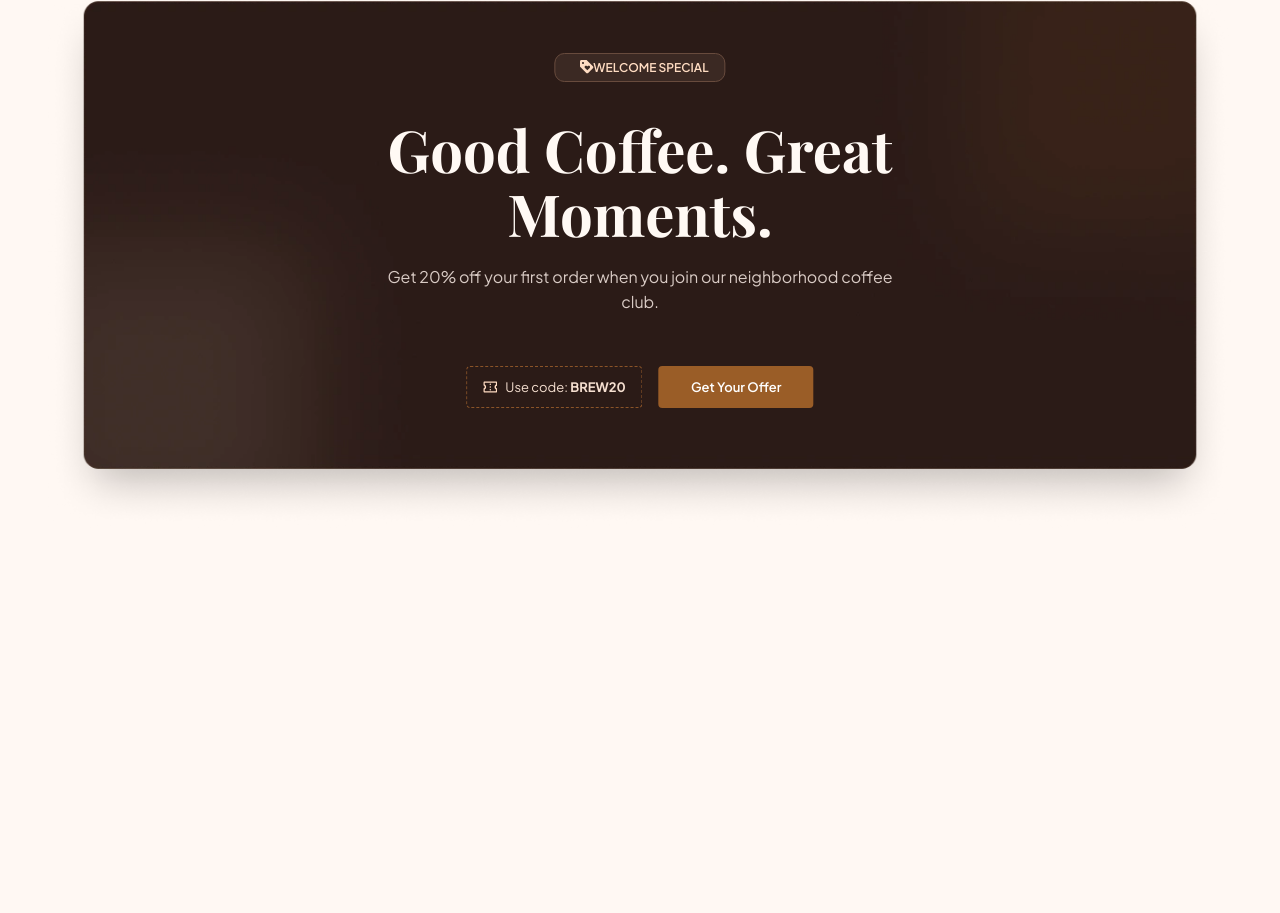
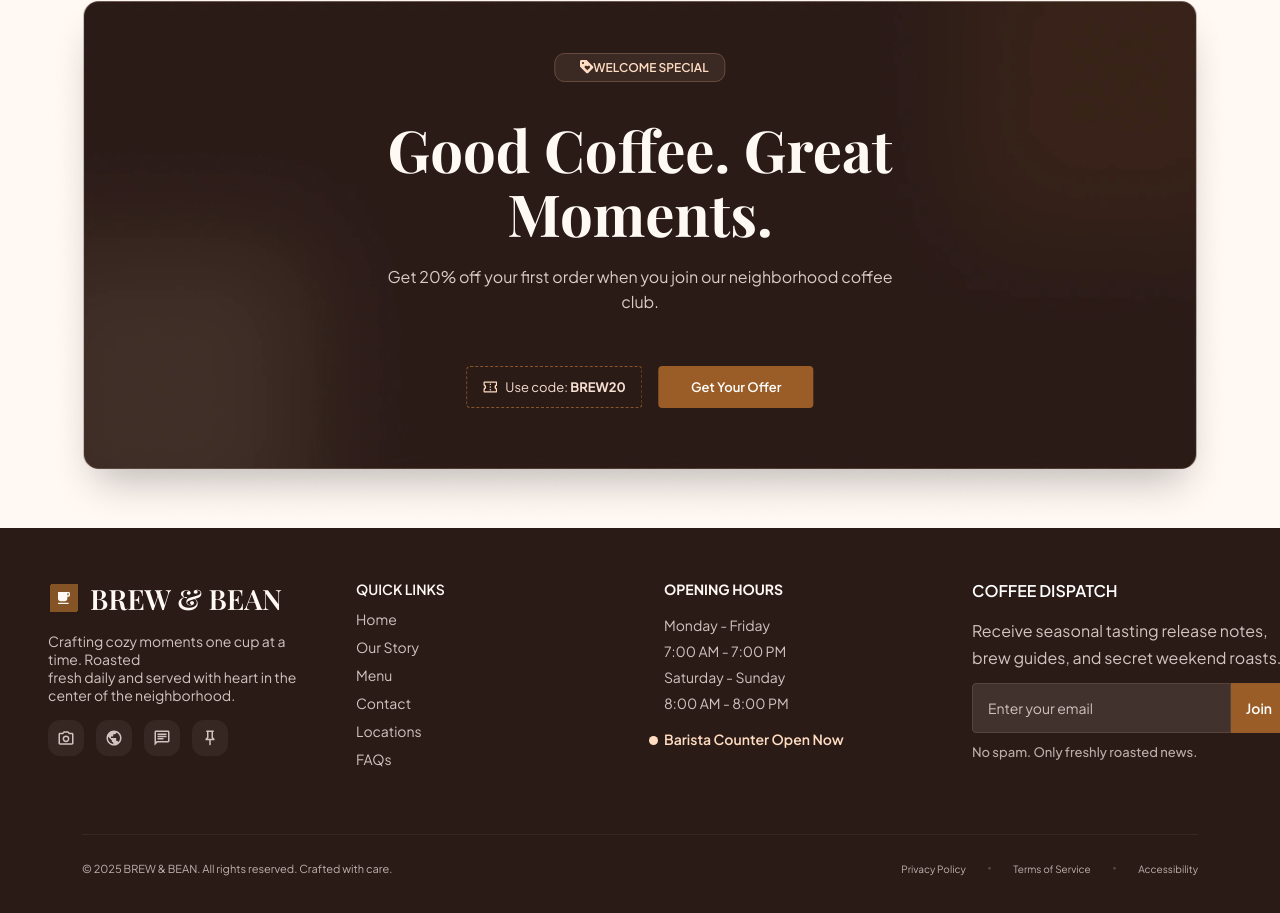
Before and after one commit to ahmad-qalalwi/last-css-task, a plain HTML site: page index.html in a window 1280 px wide. Shown: the part 2414-3327 px from the top of the page. Before the commit the page ends 2942 px from the top, so only its background shows below. Drawn offline with nearby package versions, Linux system fonts and the light colour scheme; a web font is replaced by a local one.

Commit message:
finish last part

```diff
--- a/assets/css/main.css
+++ b/assets/css/main.css
@@ -213,6 +213,5 @@ width: 150px;
     right: 0;
     bottom: auto;
     z-index: 2;
-
     background-color:#FFF8F3 ;
 }
--- a/assets/css/main5.css
+++ b/assets/css/main5.css
@@ -31,7 +31,6 @@
     padding: 6px 16px 6px 38px;
 
     white-space: nowrap;
-    /* z-index: 2; */
 }
 
 .icon4{
@@ -66,7 +65,7 @@
 
     margin: 0;
 
-    /* z-index: 2; */
+
 }
 
 .desc4{
@@ -86,7 +85,7 @@
 
     margin: 0;
 
-    /* z-index: 2; */
+
 }
 
 .buttons4{
@@ -102,7 +101,7 @@
 
     gap: 16px;
 
-    /* z-index: 2; */
+
 }
 
 .code4{
@@ -142,7 +141,7 @@
     border-radius: 4px;
 
     background-color: #9a5d27;
-    color: white;
+    color: #FFFF;
 
     font-family: "Plus Jakarta Sans";
     font-size: 13px;
@@ -220,7 +219,7 @@
 
         margin: 0;
 
-        /* z-index: 2; */
+
     }
 
     .title4{
@@ -316,7 +315,7 @@ font-family: "Plus Jakarta Sans";
 
         margin: 0;
 
-        /* z-index: 2; */
+
     }
 
     .title4{
--- /dev/null
+++ b/assets/css/main6.css
@@ -0,0 +1,316 @@
+.footer{
+    background-color: #2B1B17;
+}
+.footer .footlog h2{
+    color: #FFF8F3;
+    cursor: pointer;
+}
+.rowpart{
+    width: calc( ( 100% - 144px ) / 4 );
+    margin-bottom: 49px;
+
+
+}
+.mar{
+    display: flex;
+    flex-wrap: wrap;
+     justify-content: space-between;
+    padding-top: 52px;
+}
+.leftp{
+    color: #D3C3C0;
+    font-size: 14px;
+    font-family: "Plus Jakarta Sans";
+    font-weight: 400;
+    margin-top: 15px;
+}
+.social{
+    margin-top: 16px;
+    display: flex;
+    gap: 12px;
+}
+.h22{
+    color: #FFF8F3;
+    font-family: "Plus Jakarta Sans";
+    font-size: 14px;
+    font-weight: 600;
+}
+.links{
+    margin-top: 12px;
+    display: flex;
+    flex-direction: column;
+    gap: 10px;
+}
+
+.links a{
+    color: #D3C3C0;
+    font-family: "Plus Jakarta Sans";
+    font-size: 14px;
+    font-weight: 400;
+}
+
+
+.hours{
+    display: flex;
+    flex-direction: column;
+    gap: 8px;
+}
+
+.hours h3{
+    margin: 0 0 10px;
+    font-size: 14px;
+    font-family: "Plus Jakarta Sans";
+    color: #FFF8F3;
+}
+
+.hours p{
+    color: #D3C3C0;
+    font-size: 14px;
+    font-family: "Plus Jakarta Sans";
+    font-weight: 400;
+}
+
+.hours .open{
+    margin-top: 10px;
+    font-weight: 600;
+    color: #FFDCC2;
+    font-family: "Plus Jakarta Sans";
+    position: relative;
+
+}
+.hours .open::after{
+    content: '';
+    display: block;
+position: absolute;
+background-color:#FFDCC2 ;
+width: 9px;
+height: 9px;
+border-radius: 50%;
+left: -15px;
+top: 6px;
+
+}
+
+
+
+
+.news{
+    width: 315px;
+}
+
+.news h3{
+    color: #fff;
+    font-family: "Plus Jakarta Sans";
+    font-size: 16px;
+    font-weight: 600;
+
+    margin: 0 0 16px;
+}
+
+.news p{
+    color: #d1c5c0;
+    font-family: "Plus Jakarta Sans";
+    font-size: 16px;
+    line-height: 1.7;
+
+    margin: 0 0 12px;
+}
+
+.email{
+    display: flex;
+    width: 100%;
+    height: 50px;
+
+    margin-bottom: 10px;
+}
+
+.email input{
+    width: 100%;
+
+    border: 1px solid #57433b;
+    border-radius: 4px 0 0 4px;
+
+    background-color: #41322e;
+    color: white;
+
+    padding: 0 15px;
+
+    font-family: "Plus Jakarta Sans";
+    font-size: 14px;
+
+    outline: none;
+}
+
+.email input::placeholder{
+    color: #cfc3bd;
+}
+
+.email button{
+    width: 70px;
+
+    border: 0;
+    border-radius: 0 4px 4px 0;
+
+    background-color: #9a5d27;
+    color: white;
+
+    font-family: "Plus Jakarta Sans";
+    font-size: 14px;
+    font-weight: 600;
+}
+
+.news span{
+    color: #b9ada8;
+
+    font-family: "Plus Jakarta Sans";
+    font-size: 13px;
+    font-weight: 500;
+}
+
+
+.lastpp{
+    color: #D3C3C0;
+    font-family: "Plus Jakarta Sans";
+    font-size: 14px;
+    font-weight: 400;
+}
+
+
+
+.lastsecfin{
+    width: 100%;
+
+    padding: 17px 34px 38px;
+}
+
+.footbox{
+    border-top: 1px solid #352824;
+    padding-top: 27px;
+
+    display: flex;
+    align-items: center;
+    justify-content: space-between;
+}
+
+.copy{
+    color: #bdb2ad;
+    font-family: "Plus Jakarta Sans";
+    font-size: 11px;
+    margin: 0;
+}
+
+.links2{
+    display: flex;
+    align-items: center;
+    gap: 22px;
+}
+
+.links2 a{
+    color: #bdb2ad;
+    font-family: "Plus Jakarta Sans";
+    font-size: 10px;
+    text-decoration: none;
+}
+
+.links2 span{
+    color: #5d504b;
+    font-size: 10px;
+}
+
+@media screen and (max-width: 796px){
+.hours{
+    display: none;
+}
+    .news{
+        display: none;
+    }
+
+.rowpart{
+    width: calc( ( 100% - 80px ) / 2 );
+
+
+}
+
+
+.mar{
+    display: flex;
+    flex-wrap: wrap;
+     justify-content: space-between;
+    padding-top: 52px;
+}
+}
+
+@media screen and (max-width: 600px){
+       .hours{
+    display: none;
+}
+
+.rowpart{
+    width: calc( ( 100% - 80px ) / 2 );
+
+
+}
+.social{
+    /* flex-direction: column; */
+}
+
+    .leftp{
+        display: none;
+    }
+    .rowpart .h22{
+        display: none;
+    }
+    .hours h3{
+        display: none;
+    }
+    .links2{
+        display: none;
+    }
+    .lastsecfin{
+        padding: 17px 20px 30px;
+    }
+
+    .footbox{
+        flex-direction: column;
+        align-items: flex-start;
+        gap: 18px;
+    }
+
+    .links2{
+        gap: 15px;
+    }
+
+    .copy{
+        font-size: 10px;
+    }
+
+    .links2 a{
+        font-size: 9px;
+    }
+
+}
+
+
+
+
+
+
+@media screen and (max-width: 796px){
+.hours{
+    display: none;
+}
+
+    .news{
+        display: none;
+    }
+
+.rowpart{
+    width: calc( ( 100% - 80px ) / 2 );
+
+
+}
+}
+/*
+
+@media screen and (max-width: 600px){
+} */
--- a/index.html
+++ b/index.html
@@ -18,6 +18,7 @@
     <link rel="stylesheet" href="./assets/css/main3.css"/>
     <link rel="stylesheet" href="./assets/css/main4.css"/>
     <link rel="stylesheet" href="./assets/css/main5.css"/>
+    <link rel="stylesheet" href="./assets/css/main6.css"/>
 </head>
 
 <body>
@@ -383,19 +384,7 @@ sweet condensed milk served over crystal clear</p>
    </div>
 
 </section>
-<!--
-<section class="special">
-<div class="container">
-    <div class="father4">
-        <img class="brownimg" src="./assets/imgs/sec4imgs/Background+Border+Shadow.webp"/>
 
-        <img class="icon4" src="./assets/imgs/sec4imgs/Icon.svg"/>
-    <p class="bigdisplay4">WELCOME SPECIAL</p>
-    <p class="smalldisplay4">Special Mobile Welcome</p>
-    </div>
-
-</div>
-</section> -->
 
 
 <section class="special">
@@ -436,6 +425,115 @@ sweet condensed milk served over crystal clear</p>
 </section>
 
 
+<section class="footer">
+<div class="container">
+    <div class="mar">
+<div class="rowpart">
+
+<div class="mainlogo row2 footlog">
+        <a href="#"><img src="./assets/imgs/sec6imgs/footicon.svg" alt="Brand Logo"/></a>
+        <h2>BREW & BEAN</h2>
+    </div>
+
+    <p class="leftp">Crafting cozy moments one cup at a time. Roasted<br>
+fresh daily and served with heart in the center of the
+neighborhood.</p>
+
+<nav class="social">
+<a href="#"><img src="./assets/imgs/sec6imgs/Link - Instagram.svg"/></a>
+<a href="#"><img src="./assets/imgs/sec6imgs/Link - Facebook.svg"/></a>
+<a href="#"><img src="./assets/imgs/sec6imgs/Link - Twitter.svg"/></a>
+<a href="#"><img src="./assets/imgs/sec6imgs/Link - Pinterest.svg"/></a>
+
+</nav>
+
+</div>
+
+
+<div  class="rowpart">
+<h2 class="h22">QUICK LINKS</h2>
+
+<ul class="links">
+    <a href="#">Home</a>
+    <a href="#">Our Story</a>
+    <a href="#">Menu</a>
+    <a href="#">Contact</a>
+    <a href="#">Locations</a>
+    <a href="#">FAQs</a>
+</ul>
+
+
+
+</div>
+
+
+
+<div  class="rowpart">
+
+<div class="hours">
+    <h3>OPENING HOURS</h3>
+
+    <p>Monday - Friday</p>
+    <p>7:00 AM - 7:00 PM</p>
+
+    <p>Saturday - Sunday</p>
+    <p>8:00 AM - 8:00 PM</p>
+
+    <p class="open">Barista Counter Open Now</p>
+</div>
+
+
+
+</div>
+<div  class="rowpart">
+
+<div class="news">
+    <h3>COFFEE DISPATCH</h3>
+
+    <p>Receive seasonal tasting release notes, brew guides, and secret weekend roasts.</p>
+
+    <div class="email">
+        <input type="email" placeholder="Enter your email">
+        <button>Join</button>
+    </div>
+
+    <span>No spam. Only freshly roasted news.</span>
+</div>
+
+
+</div>
+
+    </div>
+
+
+
+<div class="lastsecfin">
+    <div class="footbox">
+
+        <p class="copy">
+            © 2025 BREW & BEAN. All rights reserved. Crafted with care.
+        </p>
+
+        <div class="links2">
+            <a href="#">Privacy Policy</a>
+            <span>•</span>
+            <a href="#">Terms of Service</a>
+            <span>•</span>
+            <a href="#">Accessibility</a>
+        </div>
+
+    </div>
+</div>
+
+
+
+
+
+</div>
+
+
+</section>
+
 </main>
 
 
```
Also changed, not shown: assets/imgs/sec6imgs/Link - Facebook.svg (added), assets/imgs/sec6imgs/Link - Instagram.svg (added), assets/imgs/sec6imgs/Link - Pinterest.svg (added), assets/imgs/sec6imgs/Link - Twitter.svg (added), assets/imgs/sec6imgs/footicon.svg (added).
